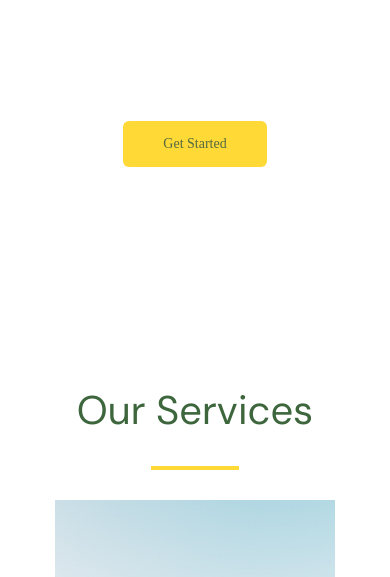
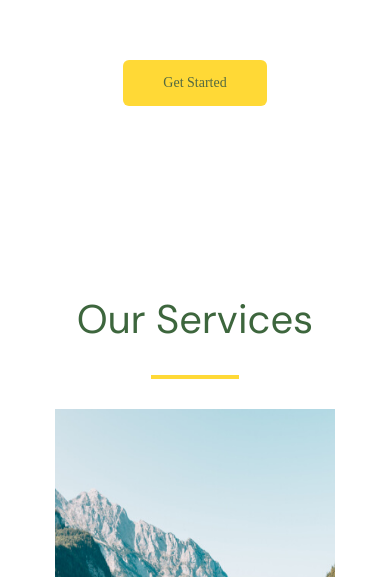
Before and after one commit to okwoducynthia/Nature-app, a React (Vite) app: page / in a window 390 px wide. Shown: the part 267-844 px from the top of the page. Built offline with nearby package versions, Linux system fonts and the light colour scheme; a web font is replaced by a local one.

Commit message:
media-query

```diff
--- a/src/Components/Home/Home.css
+++ b/src/Components/Home/Home.css
@@ -391,13 +391,13 @@
 
 @media (max-width: 480px) {
   .navbar-section-div div img {
-    width: 80%;
+    width: 40%;
   }
   .hero-section {
-    height: 70vh;
+    height: 500px;
   }
   .hero-section h1 {
-    font-size: 80px;
+    font-size: 50px;
   }
   .hero-section p {
     width: 50%;
```
